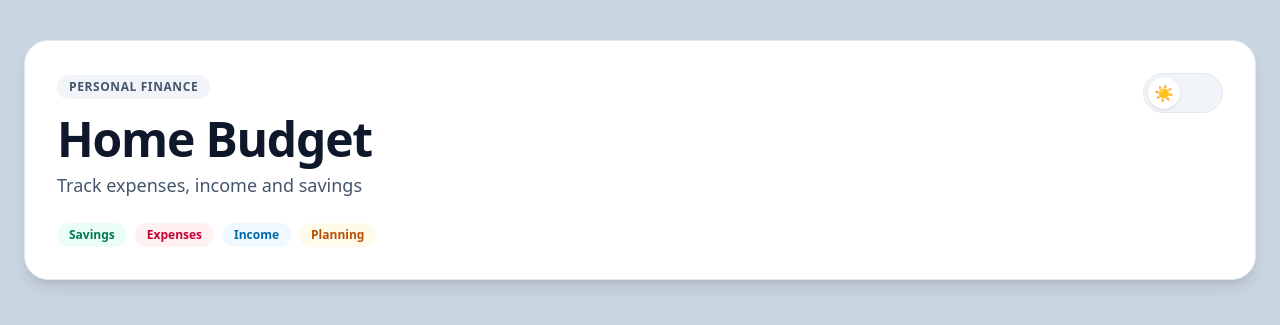
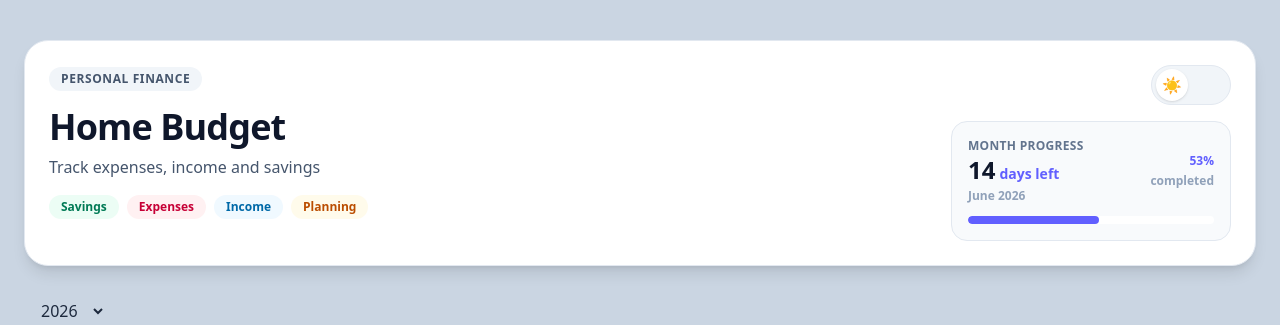
Before and after one commit to oleksaGrzegorz/budget-app, a React (Vite) app: page / in a window 1280 px wide. Shown: the top 325 px of the page. Built offline with nearby package versions, Linux system fonts and the light colour scheme; no server answers; the HTML template or start-up script is replaced by a standard one.

Commit message:
feat: enhance Header component with month progress visualization and theme toggle

```diff
--- a/src/components/Header/Header.tsx
+++ b/src/components/Header/Header.tsx
@@ -3,11 +3,29 @@ interface HeaderProps {
   setTheme: React.Dispatch<React.SetStateAction<"light" | "dark">>;
 }
 
-export const Header = ({ theme, setTheme }: HeaderProps) => {
+export const Header = ({
+  theme,
+  setTheme,
+}: HeaderProps) => {
+  const now = new Date();
+
+  const currentDay = now.getDate();
+  const year = now.getFullYear();
+  const month = now.getMonth();
+
+  const monthName = now.toLocaleString("en-US", {
+    month: "long",
+  });
+
+  const lastDay = new Date(year, month + 1, 0).getDate();
+
+  const daysLeft = lastDay - currentDay;
+  const progress = (currentDay / lastDay) * 100;
+
   return (
-    <header className="mb-8">
+    <header className="mb-6">
       <div
-        className={`rounded-3xl border p-8 shadow-lg transition-colors duration-300 ${
+        className={`rounded-3xl border p-6 shadow-lg transition-colors duration-300 ${
           theme === "dark"
             ? "border-slate-800 bg-slate-900"
             : "border-slate-200 bg-white"
@@ -26,7 +44,7 @@ export const Header = ({ theme, setTheme }: HeaderProps) => {
             </span>
 
             <h1
-              className={`text-4xl font-black tracking-tight lg:text-5xl ${
+              className={`text-3xl font-black tracking-tight lg:text-4xl ${
                 theme === "dark" ? "text-white" : "text-slate-900"
               }`}
             >
@@ -34,14 +52,14 @@ export const Header = ({ theme, setTheme }: HeaderProps) => {
             </h1>
 
             <p
-              className={`mt-2 text-lg ${
+              className={`mt-2 text-base ${
                 theme === "dark" ? "text-slate-400" : "text-slate-600"
               }`}
             >
               Track expenses, income and savings
             </p>
 
-            <div className="mt-6 flex flex-wrap gap-2">
+            <div className="mt-4 flex flex-wrap gap-2">
               <span className="rounded-full bg-emerald-50 px-3 py-1 text-xs font-semibold text-emerald-700">
                 Savings
               </span>
@@ -60,11 +78,12 @@ export const Header = ({ theme, setTheme }: HeaderProps) => {
             </div>
           </div>
 
+          <div className="flex flex-col gap-4 lg:min-w-[280px]">
             <button
               type="button"
               onClick={() => setTheme(theme === "light" ? "dark" : "light")}
               aria-label="Toggle theme"
-            className={`relative flex h-10 w-20 items-center rounded-full border p-1 transition-colors duration-300 ${
+              className={`relative ml-auto flex h-10 w-20 items-center rounded-full border p-1 transition-colors duration-300 ${
                 theme === "dark"
                   ? "border-slate-700 bg-slate-800"
                   : "border-slate-200 bg-slate-100"
@@ -80,6 +99,73 @@ export const Header = ({ theme, setTheme }: HeaderProps) => {
                 {theme === "dark" ? "☾" : "☀"}
               </span>
             </button>
+
+            <div
+              className={`rounded-2xl border p-4 ${
+                theme === "dark"
+                  ? "border-slate-800 bg-slate-950"
+                  : "border-slate-200 bg-slate-50"
+              }`}
+            >
+              <div className="flex items-center justify-between gap-4">
+                <div>
+                  <div
+                    className={`text-xs font-bold uppercase tracking-wide ${
+                      theme === "dark" ? "text-slate-400" : "text-slate-500"
+                    }`}
+                  >
+                    Month progress
+                  </div>
+
+                  <div
+                    className={`mt-1 text-2xl font-black leading-none ${
+                      theme === "dark" ? "text-white" : "text-slate-900"
+                    }`}
+                  >
+                    {daysLeft}
+                    <span className="ml-1 text-sm font-bold text-indigo-500">
+                      days left
+                    </span>
+                  </div>
+
+                  <div
+                    className={`mt-1 text-xs font-semibold ${
+                      theme === "dark" ? "text-slate-500" : "text-slate-400"
+                    }`}
+                  >
+                    {monthName} {year}
+                  </div>
+                </div>
+
+                <div className="text-right">
+                  <div className="text-xs font-bold text-indigo-500">
+                    {Math.round(progress)}%
+                  </div>
+
+                  <div
+                    className={`mt-1 text-xs font-semibold ${
+                      theme === "dark" ? "text-slate-500" : "text-slate-400"
+                    }`}
+                  >
+                    completed
+                  </div>
+                </div>
+              </div>
+
+              <div
+                className={`mt-3 h-2 overflow-hidden rounded-full ${
+                  theme === "dark" ? "bg-slate-800" : "bg-white"
+                }`}
+              >
+                <div
+                  className="h-full rounded-full bg-indigo-500 transition-all duration-500"
+                  style={{
+                    width: `${Math.min(Math.max(progress, 0), 100)}%`,
+                  }}
+                />
+              </div>
+            </div>
+          </div>
         </div>
       </div>
     </header>
```
Lines whose indentation alone changed are shown as unchanged.
